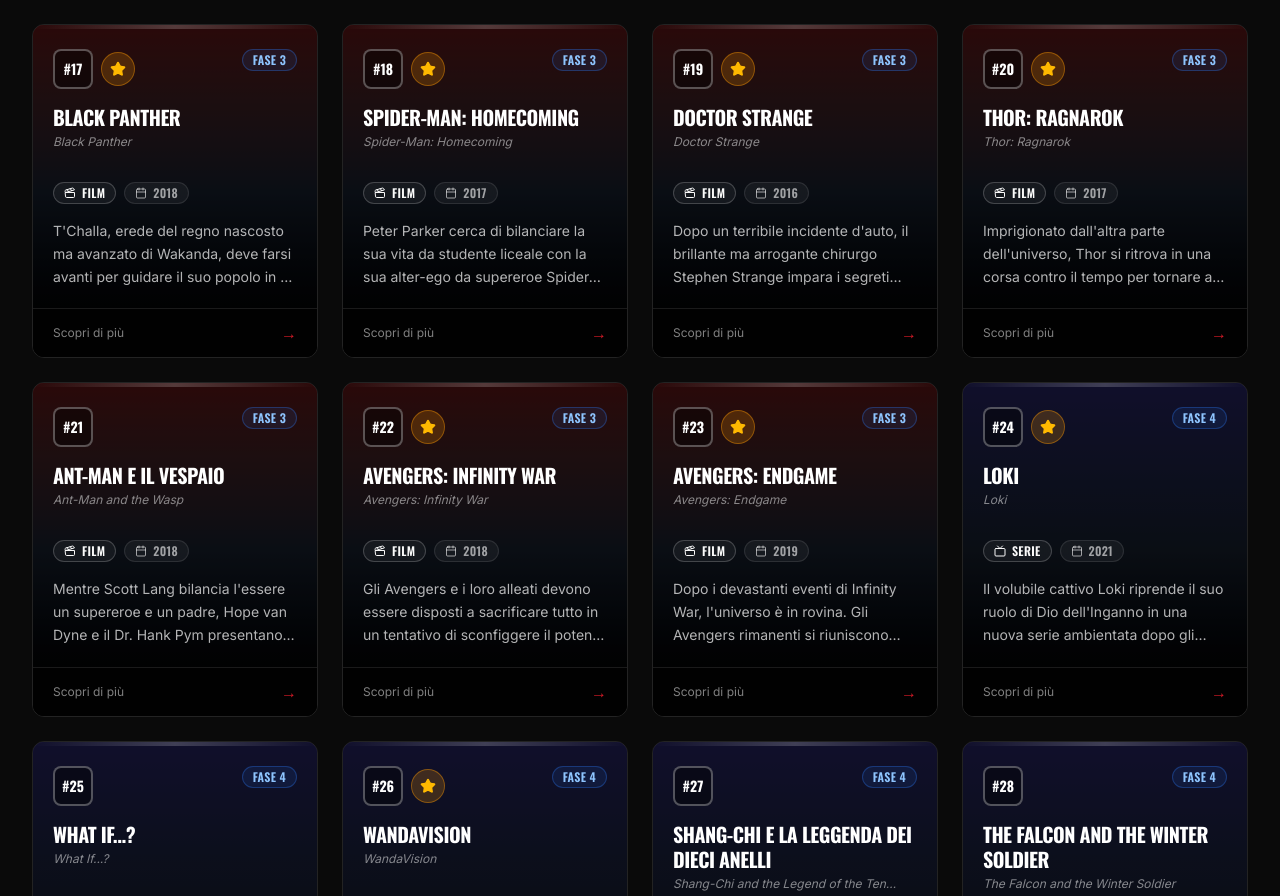
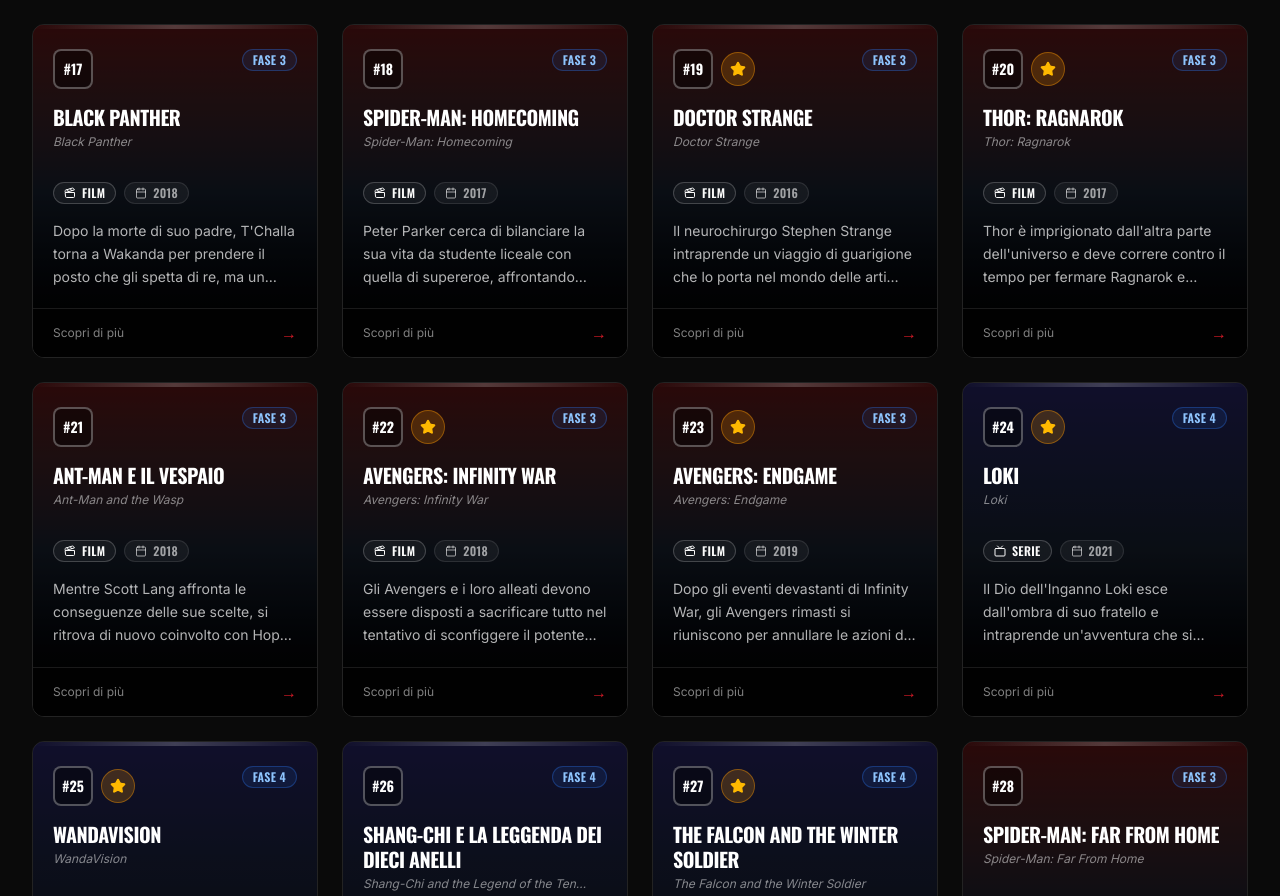
Before and after one commit to Leospina03/marvel-guide-vercel, a React (Vite) app: page /lista in a window 1280 px wide. Shown: the part 1904-2800 px from the top of the page. Built offline with nearby package versions, Linux system fonts and the light colour scheme.

Commit message:
fix release order

```diff
--- a/src/data/mcu.ts
+++ b/src/data/mcu.ts
@@ -287,12 +287,12 @@
     essenziale: false,
     vedereFirst: ["Captain America: Civil War"],
     importanza: "Esplora il passato di Natasha Romanoff e introduce Yelena Belova.",
-    descrizione: "Natasha Romanoff confronta i lati più oscuri del suo passato quando sorge una pericolosa cospirazione legata alla Stanza Rossa.",
+    descrizione: "Natasha Romanoff affronta i lati oscuri del suo passato quando emerge una cospirazione legata alla sua vita di ex spia.",
     durata: "2h 14m",
     piattaforma: "Disney+"
   },
   {
-    id: "black-panther-1",
+    id: "black-panther",
     titolo: "Black Panther",
     titoloOriginale: "Black Panther",
     anno: 2018,
@@ -301,15 +301,15 @@
     saga: "Saga dell'Infinito",
     ordineUscita: 18,
     ordineCronologico: 17,
-    essenziale: true,
+    essenziale: false,
     vedereFirst: ["Captain America: Civil War"],
-    importanza: "Introduce Wakanda e il Vibranio. Fondamentale per Infinity War e Endgame.",
-    descrizione: "T'Challa, erede del regno nascosto ma avanzato di Wakanda, deve farsi avanti per guidare il suo popolo in un nuovo futuro.",
+    importanza: "Introduce Wakanda, T'Challa e il vibranio. Utile per Infinity War e Wakanda Forever.",
+    descrizione: "Dopo la morte di suo padre, T'Challa torna a Wakanda per prendere il posto che gli spetta di re, ma un potente nemico riappare.",
     durata: "2h 14m",
     piattaforma: "Disney+"
   },
   {
-    id: "spider-man-1",
+    id: "spider-man-homecoming",
     titolo: "Spider-Man: Homecoming",
     titoloOriginale: "Spider-Man: Homecoming",
     anno: 2017,
@@ -318,15 +318,15 @@
     saga: "Saga dell'Infinito",
     ordineUscita: 16,
     ordineCronologico: 18,
-    essenziale: true,
+    essenziale: false,
     vedereFirst: ["Captain America: Civil War"],
-    importanza: "Il primo Spider-Man del MCU. Introduce stabilmente Peter Parker nel mondo degli Avengers.",
-    descrizione: "Peter Parker cerca di bilanciare la sua vita da studente liceale con la sua alter-ego da supereroe Spider-Man sotto l'occhio vigile di Tony Stark.",
+    importanza: "Primo film MCU di Spider-Man. Mostra Peter Parker sotto la guida di Tony Stark.",
+    descrizione: "Peter Parker cerca di bilanciare la sua vita da studente liceale con quella di supereroe, affrontando l'Avvoltoio.",
     durata: "2h 13m",
     piattaforma: "Disney+"
   },
   {
-    id: "doctor-strange-1",
+    id: "doctor-strange",
     titolo: "Doctor Strange",
     titoloOriginale: "Doctor Strange",
     anno: 2016,
@@ -337,8 +337,8 @@
     ordineCronologico: 19,
     essenziale: true,
     vedereFirst: [],
-    importanza: "Introduce le arti mistiche e il lato magico del MCU.",
-    descrizione: "Dopo un terribile incidente d'auto, il brillante ma arrogante chirurgo Stephen Strange impara i segreti della magia.",
+    importanza: "Introduce la magia, il multiverso e la Gemma del Tempo.",
+    descrizione: "Il neurochirurgo Stephen Strange intraprende un viaggio di guarigione che lo porta nel mondo delle arti mistiche.",
     durata: "1h 55m",
     piattaforma: "Disney+"
   },
@@ -353,9 +353,9 @@
     ordineUscita: 17,
     ordineCronologico: 20,
     essenziale: true,
-    vedereFirst: ["Thor", "Avengers: Age of Ultron"],
-    importanza: "Distrugge Asgard e imposta direttamente l'inizio di Infinity War.",
-    descrizione: "Imprigionato dall'altra parte dell'universo, Thor si ritrova in una corsa contro il tempo per tornare ad Asgard e fermare il Ragnarok.",
+    vedereFirst: ["Thor: Il Mondo Oscuro", "Avengers: Age of Ultron"],
+    importanza: "Distrugge Asgard e porta Thor direttamente a Infinity War.",
+    descrizione: "Thor è imprigionato dall'altra parte dell'universo e deve correre contro il tempo per fermare Ragnarok e salvare Asgard.",
     durata: "2h 10m",
     piattaforma: "Disney+"
   },
@@ -370,14 +370,14 @@
     ordineUscita: 20,
     ordineCronologico: 21,
     essenziale: false,
-    vedereFirst: ["Ant-Man", "Captain America: Civil War"],
-    importanza: "Introduce in dettaglio il Regno Quantico. La scena post-credit è cruciale per Endgame.",
-    descrizione: "Mentre Scott Lang bilancia l'essere un supereroe e un padre, Hope van Dyne e il Dr. Hank Pym presentano una nuova missione urgente.",
+    vedereFirst: ["Captain America: Civil War", "Ant-Man"],
+    importanza: "Introduce pienamente il Regno Quantico. La scena post-credit è collegata a Infinity War.",
+    descrizione: "Mentre Scott Lang affronta le conseguenze delle sue scelte, si ritrova di nuovo coinvolto con Hope van Dyne e Hank Pym in una nuova missione.",
     durata: "1h 58m",
     piattaforma: "Disney+"
   },
   {
-    id: "avengers-3",
+    id: "avengers-infinity-war",
     titolo: "Avengers: Infinity War",
     titoloOriginale: "Avengers: Infinity War",
     anno: 2018,
@@ -387,14 +387,14 @@
     ordineUscita: 19,
     ordineCronologico: 22,
     essenziale: true,
-    vedereFirst: ["The Avengers", "Guardiani della Galassia", "Doctor Strange", "Black Panther", "Thor: Ragnarok"],
-    importanza: "Thanos ottiene tutte le Pietre. Lo Schiocco cambia tutto.",
-    descrizione: "Gli Avengers e i loro alleati devono essere disposti a sacrificare tutto in un tentativo di sconfiggere il potente Thanos.",
+    vedereFirst: ["The Avengers", "Guardiani della Galassia", "Thor: Ragnarok", "Doctor Strange"],
+    importanza: "Il culmine di dieci anni di MCU. Thanos raccoglie tutte le Gemme dell'Infinito.",
+    descrizione: "Gli Avengers e i loro alleati devono essere disposti a sacrificare tutto nel tentativo di sconfiggere il potente Thanos.",
     durata: "2h 29m",
     piattaforma: "Disney+"
   },
   {
-    id: "avengers-4",
+    id: "avengers-endgame",
     titolo: "Avengers: Endgame",
     titoloOriginale: "Avengers: Endgame",
     anno: 2019,
@@ -404,14 +404,14 @@
     ordineUscita: 22,
     ordineCronologico: 23,
     essenziale: true,
-    vedereFirst: ["Avengers: Infinity War", "Ant-Man e il Vespaio"],
-    importanza: "Il climax della Saga dell'Infinito. Conclusione epica dei primi 22 film.",
-    descrizione: "Dopo i devastanti eventi di Infinity War, l'universo è in rovina. Gli Avengers rimanenti si riuniscono ancora una volta per annullare le azioni di Thanos.",
+    vedereFirst: ["Avengers: Infinity War"],
+    importanza: "La grande conclusione della Saga dell'Infinito. Fondamentale per tutto ciò che segue.",
+    descrizione: "Dopo gli eventi devastanti di Infinity War, gli Avengers rimasti si riuniscono per annullare le azioni di Thanos.",
     durata: "3h 1m",
     piattaforma: "Disney+"
   },
   {
-    id: "loki-1",
+    id: "loki",
     titolo: "Loki",
     titoloOriginale: "Loki",
     anno: 2021,
@@ -421,43 +421,26 @@
     ordineUscita: 26,
     ordineCronologico: 24,
     essenziale: true,
-    vedereFirst: ["Avengers: Endgame"],
-    importanza: "Introduce la TVA e il concetto di Varianti. Dà inizio ufficiale al Multiverso.",
-    descrizione: "Il volubile cattivo Loki riprende il suo ruolo di Dio dell'Inganno in una nuova serie ambientata dopo gli eventi di Avengers: Endgame.",
+    vedereFirst: ["Avengers: Endgame", "Thor: Ragnarok"],
+    importanza: "Serie chiave per capire la TVA, Kang e l'intera Saga del Multiverso.",
+    descrizione: "Il Dio dell'Inganno Loki esce dall'ombra di suo fratello e intraprende un'avventura che si svolge dopo gli eventi di Avengers: Endgame.",
     durata: "12 episodi (2 stagioni)",
     piattaforma: "Disney+"
   },
   {
-    id: "what-if",
-    titolo: "What If...?",
-    titoloOriginale: "What If...?",
-    anno: 2021,
-    tipo: "serie",
-    fase: 4,
-    saga: "Saga del Multiverso",
-    ordineUscita: 27,
-    ordineCronologico: 25,
-    essenziale: false,
-    vedereFirst: ["Loki"],
-    importanza: "Espande il concetto di multiverso mostrando linee temporali alternative.",
-    descrizione: "Una serie animata che esplora realtà alternative del MCU, mostrando come piccoli cambiamenti possano trasformare completamente il destino degli eroi.",
-    durata: "3 stagioni",
-    piattaforma: "Disney+"
-  },
-  {
-    id: "wandavision",
+    id: "wanda-vision",
     titolo: "WandaVision",
     titoloOriginale: "WandaVision",
     anno: 2021,
     tipo: "serie",
     fase: 4,
     saga: "Saga del Multiverso",
-    ordineUscita: 24,
-    ordineCronologico: 26,
+    ordineUscita: 23,
+    ordineCronologico: 25,
     essenziale: true,
     vedereFirst: ["Avengers: Endgame"],
-    importanza: "Wanda elabora il lutto diventando la Strega Scarlatta. Fondamentale per Doctor Strange nel Multiverso della Follia.",
-    descrizione: "Unendo lo stile delle sitcom classiche con il Marvel Cinematic Universe, Wanda Maximoff e Visione vivono la vita suburbana ideale.",
+    importanza: "Mostra il lutto di Wanda e la sua trasformazione in Scarlet Witch. Fondamentale per Doctor Strange 2.",
+    descrizione: "Wanda Maximoff e Visione vivono vite idealizzate in periferia, ma presto iniziano a sospettare che tutto non sia come sembra.",
     durata: "9 episodi",
     piattaforma: "Disney+"
   },
@@ -469,34 +452,34 @@
     tipo: "film",
     fase: 4,
     saga: "Saga del Multiverso",
-    ordineUscita: 28,
-    ordineCronologico: 27,
+    ordineUscita: 27,
+    ordineCronologico: 26,
     essenziale: false,
-    vedereFirst: ["Avengers: Endgame"],
-    importanza: "Introduce Shang-Chi, il vero Mandarino e i Dieci Anelli magici.",
-    descrizione: "Shang-Chi deve confrontarsi con il passato che pensava di essersi lasciato alle spalle quando viene attirato nella rete della misteriosa organizzazione dei Dieci Anelli.",
+    vedereFirst: [],
+    importanza: "Introduce Shang-Chi e i Dieci Anelli, con connessioni future ancora aperte.",
+    descrizione: "Shang-Chi deve affrontare il passato che credeva di essersi lasciato alle spalle quando viene attirato nella rete della misteriosa organizzazione dei Dieci Anelli.",
     durata: "2h 12m",
     piattaforma: "Disney+"
   },
   {
-    id: "falcon-ws",
+    id: "falcon-winter-soldier",
     titolo: "The Falcon and the Winter Soldier",
     titoloOriginale: "The Falcon and the Winter Soldier",
     anno: 2021,
     tipo: "serie",
     fase: 4,
     saga: "Saga del Multiverso",
-    ordineUscita: 25,
-    ordineCronologico: 28,
-    essenziale: false,
-    vedereFirst: ["Avengers: Endgame"],
-    importanza: "Sam Wilson accetta lo scudo e diventa il nuovo Captain America.",
-    descrizione: "Dopo aver ricevuto lo scudo di Captain America, Sam Wilson si unisce a Bucky Barnes in un'avventura globale che mette alla prova le loro abilità e pazienza.",
+    ordineUscita: 24,
+    ordineCronologico: 27,
+    essenziale: true,
+    vedereFirst: ["Avengers: Endgame", "Captain America: Civil War"],
+    importanza: "Consolida Sam Wilson come nuovo Captain America e sviluppa Bucky.",
+    descrizione: "Sam Wilson e Bucky Barnes intraprendono un'avventura globale che mette alla prova le loro abilità e la loro pazienza.",
     durata: "6 episodi",
     piattaforma: "Disney+"
   },
   {
-    id: "spider-man-2",
+    id: "spider-man-far-from-home",
     titolo: "Spider-Man: Far From Home",
     titoloOriginale: "Spider-Man: Far From Home",
     anno: 2019,
@@ -504,16 +487,33 @@
     fase: 3,
     saga: "Saga dell'Infinito",
     ordineUscita: 23,
-    ordineCronologico: 29,
-    essenziale: true,
+    ordineCronologico: 28,
+    essenziale: false,
     vedereFirst: ["Avengers: Endgame", "Spider-Man: Homecoming"],
-    importanza: "Mostra le conseguenze immediate di Endgame sul mondo e prepara No Way Home.",
-    descrizione: "Durante una vacanza in Europa, Peter Parker viene coinvolto in una nuova minaccia e incontra il misterioso Quentin Beck.",
+    importanza: "Mostra le conseguenze di Endgame e prepara direttamente No Way Home.",
+    descrizione: "Peter Parker parte per una gita scolastica in Europa, ma Nick Fury lo recluta per affrontare una nuova minaccia.",
     durata: "2h 9m",
     piattaforma: "Disney+"
   },
   {
-    id: "spider-man-3",
+    id: "eternals",
+    titolo: "Eternals",
+    titoloOriginale: "Eternals",
+    anno: 2021,
+    tipo: "film",
+    fase: 4,
+    saga: "Saga del Multiverso",
+    ordineUscita: 29,
+    ordineCronologico: 29,
+    essenziale: false,
+    vedereFirst: ["Avengers: Endgame"],
+    importanza: "Introduce i Celestiali e amplia enormemente la mitologia cosmica del MCU.",
+    descrizione: "Una razza immortale di eroi emerge dall'ombra per riunirsi contro il nemico più antico dell'umanità, i Devianti.",
+    durata: "2h 37m",
+    piattaforma: "Disney+"
+  },
+  {
+    id: "spider-man-no-way-home",
     titolo: "Spider-Man: No Way Home",
     titoloOriginale: "Spider-Man: No Way Home",
     anno: 2021,
@@ -523,27 +523,10 @@
     ordineUscita: 30,
     ordineCronologico: 30,
     essenziale: true,
-    vedereFirst: ["Spider-Man: Homecoming", "Spider-Man: Far From Home", "Loki", "WandaVision"],
-    importanza: "Apre ufficialmente il Multiverso al cinema. Evento centrale per il percorso di Peter Parker.",
-    descrizione: "Con l'identità di Spider-Man rivelata, Peter chiede aiuto al Dottor Strange. Quando un incantesimo va storto, pericolosi nemici da altri mondi iniziano ad apparire.",
+    vedereFirst: ["Spider-Man: Far From Home", "Doctor Strange"],
+    importanza: "Evento cruciale del multiverso che porta personaggi da altri universi nel MCU.",
+    descrizione: "L'identità segreta di Spider-Man è stata rivelata; Peter chiede aiuto a Doctor Strange, ma l'incantesimo va storto.",
     durata: "2h 28m",
-    piattaforma: "Cinema/VOD"
-  },
-  {
-    id: "eternals",
-    titolo: "Gli Eterni",
-    titoloOriginale: "Eternals",
-    anno: 2021,
-    tipo: "film",
-    fase: 4,
-    saga: "Saga del Multiverso",
-    ordineUscita: 29,
-    ordineCronologico: 31,
-    essenziale: false,
-    vedereFirst: ["Avengers: Endgame"],
-    importanza: "Spiega la storia cosmica dei Celestiali e crea nuovi esseri superpotenti sulla Terra.",
-    descrizione: "La saga degli Eterni, una razza di esseri immortali che vissero sulla Terra e plasmarono la sua storia e le sue civiltà.",
-    durata: "2h 36m",
     piattaforma: "Disney+"
   },
   {
@@ -555,11 +538,11 @@
     fase: 4,
     saga: "Saga del Multiverso",
     ordineUscita: 33,
-    ordineCronologico: 32,
+    ordineCronologico: 31,
     essenziale: true,
     vedereFirst: ["WandaVision", "Spider-Man: No Way Home", "Doctor Strange"],
-    importanza: "Collega Doctor Strange, WandaVision e il lato più esteso del Multiverso.",
-    descrizione: "Il Dottor Strange si allea con una misteriosa adolescente dai suoi sogni che può viaggiare attraverso i multiversi, per combattere minacce multiple.",
+    importanza: "Esplora pienamente il multiverso e mostra la corruzione di Wanda come Scarlet Witch.",
+    descrizione: "Doctor Strange si allea con una misteriosa adolescente capace di attraversare i multiversi per affrontare una terrificante nuova minaccia.",
     durata: "2h 6m",
     piattaforma: "Disney+"
   },
@@ -572,11 +555,11 @@
     fase: 4,
     saga: "Saga del Multiverso",
     ordineUscita: 31,
-    ordineCronologico: 33,
+    ordineCronologico: 32,
     essenziale: false,
     vedereFirst: ["Avengers: Endgame", "Black Widow"],
-    importanza: "Introduce Kate Bishop e riporta in scena Kingpin dal lato urbano di New York.",
-    descrizione: "L'ex Avenger Clint Barton deve collaborare con la giovane arciera Kate Bishop per affrontare i nemici del suo passato come Ronin.",
+    importanza: "Introduce Kate Bishop ed Echo. Ritorno di Kingpin nel MCU.",
+    descrizione: "L'ex Avenger Clint Barton ha una missione apparentemente semplice: tornare a casa per Natale. Ma il suo passato da Ronin torna a perseguitarlo.",
     durata: "6 episodi",
     piattaforma: "Disney+"
   },
@@ -589,11 +572,11 @@
     fase: 4,
     saga: "Saga del Multiverso",
     ordineUscita: 32,
-    ordineCronologico: 34,
+    ordineCronologico: 33,
     essenziale: false,
     vedereFirst: [],
-    importanza: "Introduce Marc Spector e il lato mitologico oscuro del MCU.",
-    descrizione: "Steven Grant scopre di avere un disturbo dissociativo dell'identità e condivide il corpo con il mercenario Marc Spector.",
+    importanza: "Introduzione standalone di un nuovo eroe soprannaturale con forti elementi mitologici egizi.",
+    descrizione: "Steven Grant scopre di soffrire di blackout e di condividere il corpo con il mercenario Marc Spector.",
     durata: "6 episodi",
     piattaforma: "Disney+"
   },
@@ -606,11 +589,11 @@
     fase: 4,
     saga: "Saga del Multiverso",
     ordineUscita: 39,
-    ordineCronologico: 35,
-    essenziale: true,
-    vedereFirst: ["Black Panther"],
-    importanza: "Shuri assume il manto di Black Panther. Introduce Namor e Riri Williams.",
-    descrizione: "Il popolo di Wakanda combatte per proteggere la propria nazione dalle potenze mondiali che intervengono all'indomani della morte di Re T'Challa.",
+    ordineCronologico: 34,
+    essenziale: false,
+    vedereFirst: ["Black Panther", "Avengers: Endgame"],
+    importanza: "Mostra il Wakanda dopo T'Challa e introduce Namor e Riri Williams.",
+    descrizione: "Il Wakanda affronta potenze mondiali in cerca di vibranio mentre piange la perdita del suo re e deve fronteggiare Namor.",
     durata: "2h 41m",
     piattaforma: "Disney+"
   },
@@ -843,7 +826,7 @@
     tipo: "serie",
     fase: 6,
     saga: "Saga del Multiverso",
-    ordineUscita: 48,
+    ordineUscita: 49,
     ordineCronologico: 49,
     essenziale: false,
     vedereFirst: ["Spider-Man: No Way Home", "Echo", "Hawkeye"],
@@ -860,7 +843,7 @@
     tipo: "film",
     fase: 5,
     saga: "Saga del Multiverso",
-    ordineUscita: 49,
+    ordineUscita: 48,
     ordineCronologico: 50,
     essenziale: true,
     vedereFirst: ["The Falcon and the Winter Soldier"],
```
